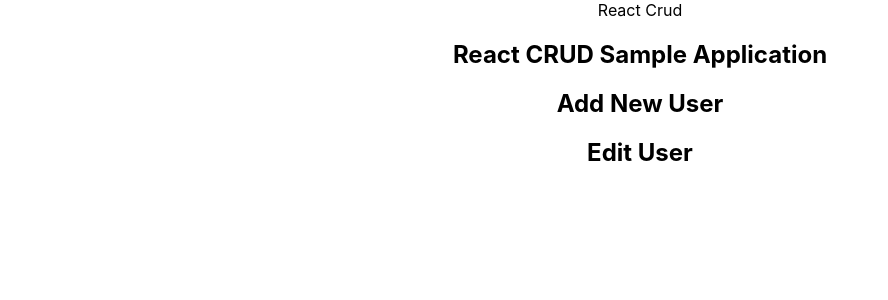
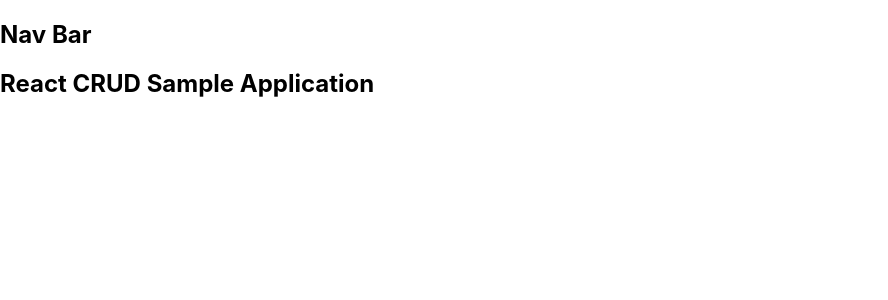
Before and after one commit to tta2yta/REACT_CRUD_APP, a React (Create React App) app: page / in a window 1280 px wide. Shown: the top 300 px of the page, without its empty margins (0-888 px from the left). Built offline with nearby package versions, Linux system fonts and the light colour scheme.

Commit message:
adding route

```diff
--- a/package.json
+++ b/package.json
@@ -10,6 +10,7 @@
     "react": "^16.13.1",
     "react-dom": "^16.13.1",
     "react-router": "^5.2.0",
+    "react-router-dom": "^5.2.0",
     "react-scripts": "3.4.3",
     "uuid": "^8.3.0"
   },
--- a/src/App.js
+++ b/src/App.js
@@ -1,16 +1,21 @@
 import React from 'react';
-import './App.css';
+import {BrowserRouter as Router, Switch, Route} from 'react-router-dom'
 import { Home } from './Components/Home';
 import { AddUser } from './Components/AddUser';
-import { EditUsr } from './Components/EditUsr';
+import { EditUser } from './Components/EditUser';
 
 function App() {
   return (
     <div className="App">
-      <h>React Crud</h>
-      <Home/>
-      <AddUser />
-      <EditUsr />
+      <Router>
+        <h2>Nav Bar</h2>
+          <switch>
+          <Route exact path="/" component={Home} />
+          <Route path="/add" component={AddUser} />
+          <Route path="/edit:id" component={EditUser} />
+        </switch>
+
+      </Router>
     </div>
   );
 }
--- a/src/Components/EditUsr.js
+++ b/src/Components/EditUser.js
@@ -1,6 +1,6 @@
 import React from 'react'
 
-export const EditUsr = () => {
+export const EditUser = () => {
     return (
         <div>
             <h2>Edit User</h2>
```
Also changed, not shown: 1 other file (tests, documents, lock files or other folders).
